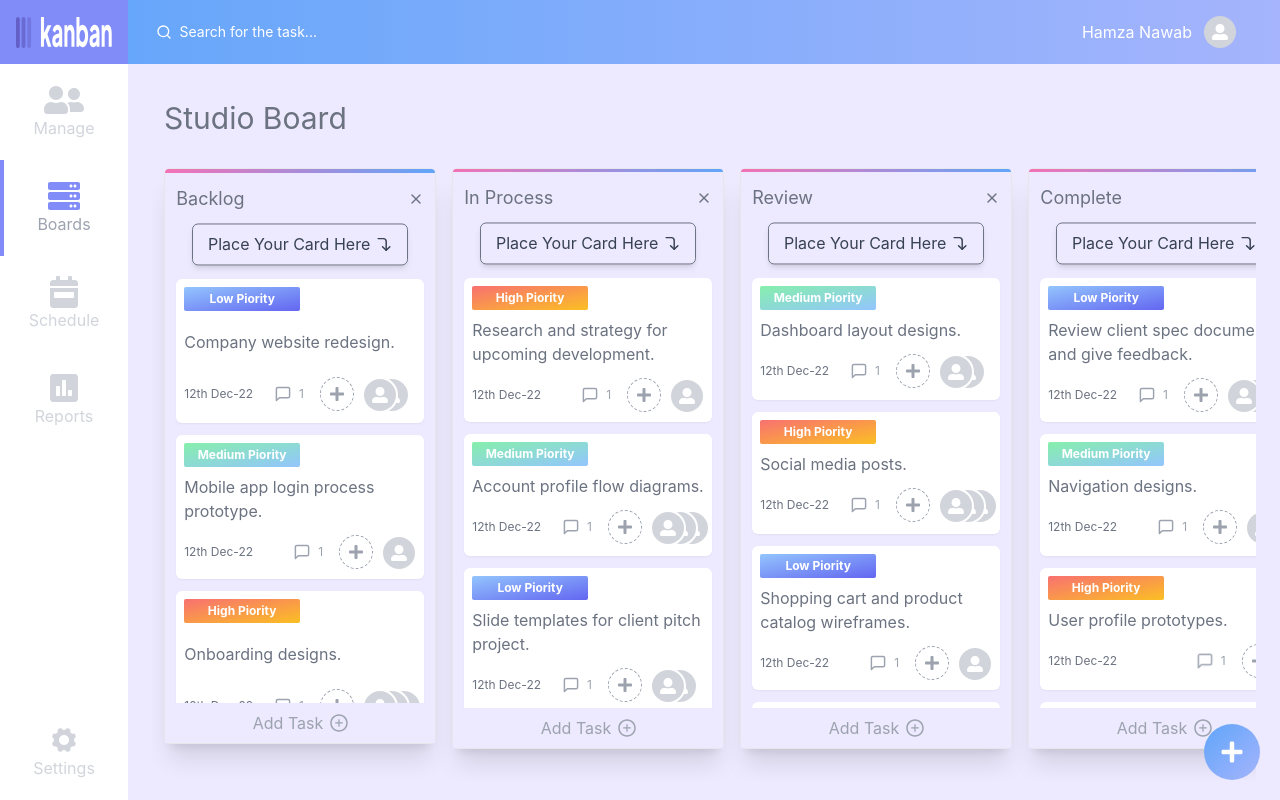
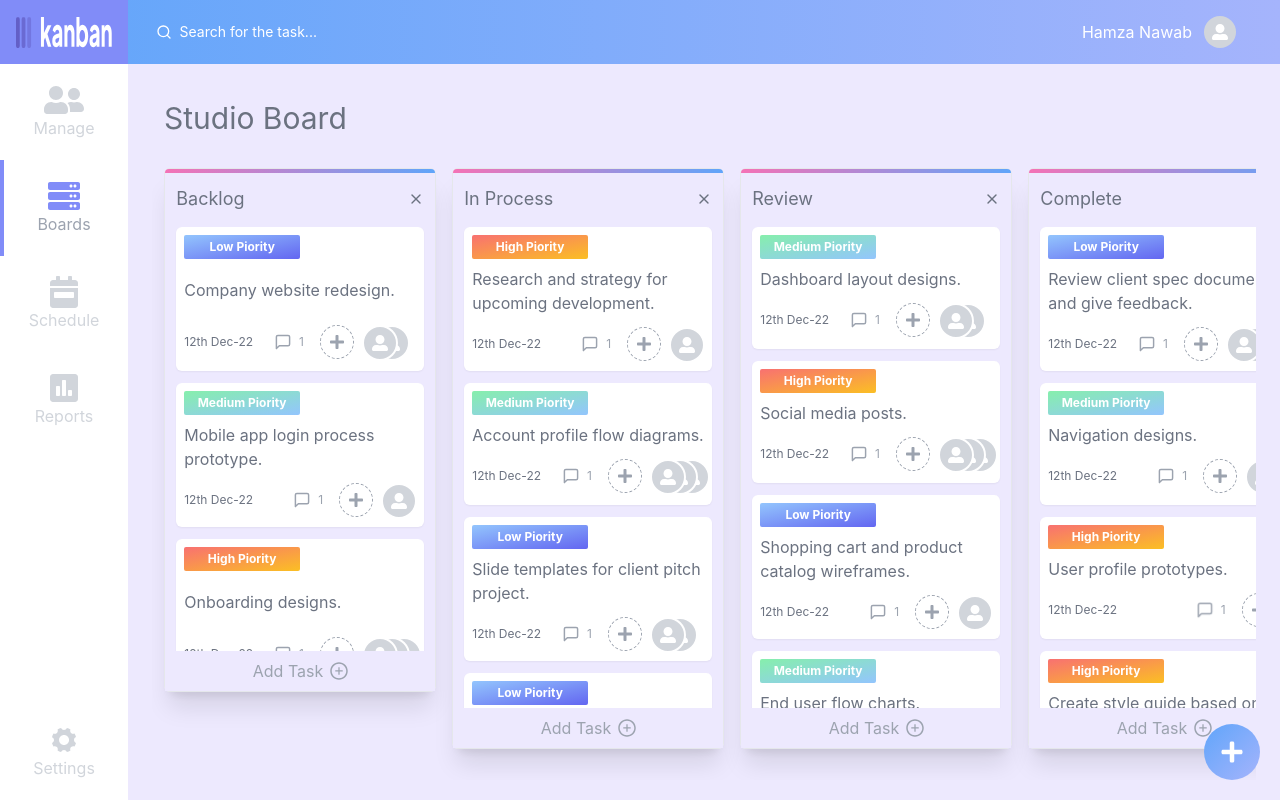
Before and after one commit to blazenn2/Task-Management-App, a React (Create React App) app: page /boards in a window 1280 px wide. Built offline with nearby package versions, Linux system fonts and the light colour scheme.

Commit message:
Initialization of comment section

```diff
--- a/src/components/card-holder/index.jsx
+++ b/src/components/card-holder/index.jsx
@@ -11,48 +11,66 @@ const CardHolder = (props) => {
     const headingGradient = ["from-fuchsia-400 to-pink-600", "from-blue-300 to-indigo-500", "from-green-300 to-blue-300", "from-red-400 to-amber-400", "from-pink-400 to-blue-400", "from-orange-300 to-amber-600"];
     const randomIndex = useMemo(() => Math.floor(Math.random() * headingGradient.length), [headingGradient.length]);
 
-    const boardDrag = useRef();
     const dragItem = useRef();
     const dragOverItem = useRef();
+    const cardTransferFlag = useRef();
 
     const onDragStart = (position, e, boardIndex) => {
-        boardDrag.current.classList.add("opacity-100", "h-10", "flex");
-        boardDrag.current.classList.remove("opacity-0", "h-0", "hidden");
+        [...document.querySelectorAll(".card-drop")].forEach(value => {
+            value.classList.add("opacity-100", "h-10", "px-3", "py-2");
+            value.classList.remove("opacity-0", "h-0", "p-0", "!mt-0");
+            [...value.children].forEach(val => val.classList.remove("h-0"));
+        });
         dragItem.current = { cardIndex: position, boardIndex: boardIndex };
-        e.target.classList.add("opacity-50");
+        e.target.classList.add("!opacity-50");
+        e.dataTransfer.setData('text/html', `${position}:${boardIndex}`);
     };
 
     const onDragEnter = (position, e, boardIndex) => {
+        cardTransferFlag.current = false;
         dragOverItem.current = { cardIndex: position, boardIndex: boardIndex };
         if (boardIndex === dragItem.current?.boardIndex) {
-            if (e.target.id) e.target.classList.add("animate-pulse");
-            else e.target.closest(`#card-${position}`).classList.add("animate-pulse");
+            if (e.target.id) e.target.classList.add("motion-safe:animate-pulse");
+            else e.target.closest(`#card-${position}`).classList.add("motion-safe:animate-pulse");
         }
     };
 
     const onDragLeave = (e, position, boardIndex) => {
         if (boardIndex === dragItem.current?.boardIndex) {
-            if (e.target.id) e.target.classList.remove("animate-pulse");
-            else e.target.closest(`#card-${position}`).classList.remove("animate-pulse");
+            if (e.target.id) e.target.classList.remove("motion-safe:animate-pulse");
+            else e.target.closest(`#card-${position}`).classList.remove("motion-safe:animate-pulse");
         }
     };
 
     const onDragOver = (e, boardIndex) => {
+        cardTransferFlag.current = false;
         e.preventDefault();
         if (boardIndex === dragItem.current?.boardIndex) {
             if (e.target.id) {
-                if (![...e.target.classList].includes("animate-pulse")) e.target.classList.add("animate-pulse");
+                if (![...e.target.classList].includes("motion-safe:animate-pulse")) e.target.classList.add("motion-safe:animate-pulse");
             } else {
-                if (![...e.target.closest(`#card-${dragOverItem.current.cardIndex}`)?.classList]?.includes("animate-pulse")) e.target.closest(`#card-${dragOverItem.current.cardIndex}`).classList.add("animate-pulse");
+                if (![...e.target.closest(`#card-${dragOverItem.current.cardIndex}`)?.classList]?.includes("motion-safe:animate-pulse")) e.target.closest(`#card-${dragOverItem.current.cardIndex}`).classList.add("motion-safe:animate-pulse");
             }
         }
     };
 
     const onDragEnd = (e) => {
-        boardDrag.current.classList.remove("opacity-100", "h-10", "flex");
-        boardDrag.current.classList.add("opacity-0", "h-0", "hidden");
-        if ([...e.target.classList].includes("opacity-50")) e.target.classList.remove("opacity-50");
-        if (dragItem.current?.boardIndex === dragOverItem.current?.boardIndex) {
+        [...document.querySelectorAll(".card-drop")].forEach(value => {
+            value.classList.remove("opacity-100", "h-10", "px-3", "py-2");
+            value.classList.add("opacity-0", "h-0", "p-0", "!mt-0");
+            [...value.children].forEach(val => val.classList.add("h-0"));
+        });
+        if ([...e.target.classList].includes("!opacity-50")) e.target.classList.remove("!opacity-50");
+    };
+
+    const onDrop = (e, position) => {
+        if (e.target.id) {
+            e.target.classList.remove("motion-safe:animate-pulse");
+        } else {
+            e.target.closest(`#card-${position}`).classList.remove("motion-safe:animate-pulse");
+        }
+
+        if (dragItem.current?.boardIndex === dragOverItem.current?.boardIndex && dragItem.current?.cardIndex !== dragOverItem.current?.cardIndex && cardTransferFlag.current === false) {
             const tempData = [...props.data[props.index].cards];
             const dragContent = tempData[dragItem.current.cardIndex];
             tempData.splice(dragItem.current.cardIndex, 1);
@@ -65,32 +83,48 @@ const CardHolder = (props) => {
         }
     };
 
-    const onDrop = (e, position) => {
-        if (e.target.id) {
-            e.target.classList.remove("animate-pulse");
-        } else {
-            e.target.closest(`#card-${position}`).classList.remove("animate-pulse");
-        }
+    const btnClickHandler = (e) => props.triggerModal(e);
+
+    const msgClickHandler = (e) => props.comments(e);
+
+    const newBoardCardDragOver = (e) => {
+        cardTransferFlag.current = true;
+        console.log(dragItem.current, dragOverItem.current, cardTransferFlag.current)
+        e.target.closest(".card-drop").classList.add("bg-violet-200")
+        e.stopPropagation();
+        e.preventDefault();
+    }
+
+    const newBoardCardDragLeave = (e) => {
+        e.target.closest(".card-drop").classList.remove("bg-violet-200");
     };
 
-    const btnClickHandler = (e) => props.triggerModal(e);
+    const newBoardCardDrop = (e) => {
+        e.target.closest(".card-drop").classList.remove("bg-violet-200");
+        const [card, board] = e.dataTransfer.getData("text/html").split(":");
+        if (Number(board) !== props.index) {
+            const taskData = props.data;
+            const newTaskData = taskData.map((value, i) => i === Number(props.index) ? { ...value, cards: [props.data[board].cards[card], ...value.cards] } : Number(board) === i ? { ...value, cards: value.cards.filter((_, ind) => ind !== Number(card)) } : value);
+            props.changeData(newTaskData);
+        }
+    }
 
     return (
         <motion.div initial={{ opacity: 0 }} animate={{ opacity: 1 }} exit={{ opacity: 0, y: 400 }} transition={{ duration: 1 }} id={`board-${props.index}`} className={cardHolderCSS()}>
-            <div className={`w-full h-1 rounded-t bg-gradient-to-r ${headingGradient[randomIndex]} `}></div>
+            <div className={`w-full min-h-[0.25rem] rounded-t bg-gradient-to-r ${headingGradient[randomIndex]} `}></div>
             <div className="w-11/12 justify-self-center flex items-center justify-between">
                 <h1 className="text-lg text-gray-500">{props.title}</h1>
                 <button>
                     <FiX className='text-gray-500' onClick={(e) => props.removeBoard(props.index, e)} />
                 </button>
             </div>
-            <div ref={boardDrag} className="flex items-center px-3 py-2 justify-around w-4/5 animate-bounce border border-gray-500 rounded-md shadow-md transition-all delay-500">
-                <p className='text-gray-700'>Place Your Card Here</p>
-                <FiCornerRightDown className='text-gray-700 scale-110' />
+            <div className="card-drop !mt-0 h-0 flex opacity-0 p-0 items-center justify-around w-4/5 animate-bounce border border-gray-500 rounded-md shadow-md transition-all ease-in-out" draggable={true} onDrop={newBoardCardDrop} onDragOver={newBoardCardDragOver} onDragLeave={newBoardCardDragLeave}>
+                <p className='text-gray-700 h-0 md:text-base text-xs'>Place Your Card Here</p>
+                <FiCornerRightDown className='text-gray-700 md:scale-110 scale-90 h-0' />
             </div>
             <div className="space-y-3 w-full h-[80%] flex flex-col items-center overflow-y-scroll">
                 <AnimatePresence>
-                    {props.card?.map((value, i) => <Card key={i} participants={value.participants} onBtnClick={btnClickHandler} boardIndex={props.index} index={i} text={value.text} piority={value.piority} dragStart={onDragStart} dragEnter={onDragEnter} dragLeave={onDragLeave} dragEnd={onDragEnd} dragOver={onDragOver} drop={onDrop} />)}
+                    {props.card?.map((value, i) => <Card key={i} onMsgClick={msgClickHandler} participants={value.participants} onBtnClick={btnClickHandler} boardIndex={props.index} index={i} text={value.text} piority={value.piority} dragStart={onDragStart} dragEnter={onDragEnter} dragLeave={onDragLeave} dragEnd={onDragEnd} dragOver={onDragOver} drop={onDrop} />)}
                 </AnimatePresence>
             </div>
             <div className="absolute bottom-0 w-full h-10 flex items-center justify-center bg-violet-100 z-30">
--- a/src/components/card/index.jsx
+++ b/src/components/card/index.jsx
@@ -13,10 +13,10 @@ const Card = (props) => {
             <div className="text-gray-500 lg:text-base md:text-sm text-xs">{props.text}</div>
             <div className="flex justify-end items-center w-full">
                 <div className="hidden lg:block text-xs text-gray-500 grow">12th Dec-22</div>
-                <div className="lg:px-3 grow flex items-center justify-start lg:justify-end space-x-2 text-gray-400 hover:text-gray-500 cursor-pointer">
+                <button onClick={e => props.onMsgClick(e)} className="lg:px-3 grow flex items-center justify-start lg:justify-end space-x-2 text-gray-400 hover:text-gray-500 cursor-pointer">
                     <FiMessageSquare className='scale-110' />
                     <span className='text-xs'>1</span>
-                </div>
+                </button>
                 <button onClick={e => props.onBtnClick(e)} className="md:p-2 p-1 m-1 border border-dashed border-gray-400 rounded-full hover:bg-gray-100"><FaPlus className='text-gray-400 p-1 md:p-0' /></button>
                 <div className={`relative block min-h-[2rem] md:min-h-[0rem] h-full ${props.participants.length === 0 ? "" : props.participants.length > 1 ? "lg:w-3/12 w-1/3" : "lg:w-2/12 w-1/4"} `}>
                     {props.participants.length === 1 ? <UserCircle buttonClassName="absolute border-2 border-white left-0 z-20 cursor-default" /> : props.participants.length === 2 ? <><UserCircle buttonClassName="absolute border-2 border-white left-0 z-20 cursor-default" /><UserCircle buttonClassName="absolute border-2 border-white left-3 z-10 cursor-default" /></> : props.participants.length >= 3 ? <><UserCircle buttonClassName="absolute border-2 border-white left-0 z-20 cursor-default" /><UserCircle buttonClassName="absolute border-2 border-white left-3 z-10 cursor-default" /><UserCircle buttonClassName="absolute border-2 border-white left-6 cursor-default" /></> : null}
--- /dev/null
+++ b/src/custom hooks/useBoardData.js
@@ -0,0 +1,18 @@
+import { useEffect, useState } from 'react'
+
+const useBoardData = (props) => {
+    const [boardData, setBoardData] = useState();
+
+    useEffect(() => {
+        setBoardData([
+            { id: "21jk3j21", title: "Backlog", cards: [{ text: "Company website redesign.", piority: 0, participants: ["Hamza Nawab", "Rahim Nawab"] }, { text: "Mobile app login process prototype.", piority: 1, participants: ["Bruce Wayne"] }, { text: "Onboarding designs.", piority: 2, participants: "Tony Stark" }] },
+            { id: "3h5lkhklk", title: "In Process", cards: [{ text: "Research and strategy for upcoming development.", piority: 2, participants: ["Tony Stark"] }, { text: "Account profile flow diagrams.", piority: 1, participants: ["Bruce Wayne", "Tony Stark", "Hamza Nawab"] }, { text: "Slide templates for client pitch project.", piority: 0, participants: ["Hamza Nawab", "Tony Stark"] }, { text: "Review administrator console designs.", piority: 0, participants: "Bruce Wayne" }] },
+            { id: "jkl12j4d2", title: "Review", cards: [{ text: "Dashboard layout designs.", piority: 1, participants: ["Rahim Nawab", "Khuzaima Nawab"] }, { text: "Social media posts.", piority: 2, participants: ["Rahim Nawab", "Hamza Nawab", "Khuzaima Nawab", "Bruce Wayne", "Tony Stark"] }, { text: "Shopping cart and product catalog wireframes.", piority: 0, participants: ["Khuzaima Nawab"] }, { text: "End user flow charts.", piority: 1, participants: ["Bruce Wayne", "Rahim Nawab"] }] },
+            { id: "h12uhuk12", title: "Complete", cards: [{ text: "Review client spec document and give feedback.", piority: 0, participants: ["Hamza Nawab", "Tony Stark"] }, { text: "Navigation designs.", piority: 1, participants: ["Hamza Nawab"] }, { text: "User profile prototypes.", piority: 2, participants: [] }, { text: "Create style guide based on previous feedback.", piority: 2, participants: ["Rahim Nawab", "Hamza Nawab"] }] },
+        ])
+    }, []);
+
+    return ([boardData, setBoardData])
+}
+
+export default useBoardData
--- a/src/pages/Boards.js
+++ b/src/pages/Boards.js
@@ -8,6 +8,7 @@ import Input from '../components/inputs';
 import DropDown from '../components/dropdowns/dropdown';
 import MultiSelectDropdown from '../components/dropdowns/multi-select-dropdown';
 import { FaPlus } from 'react-icons/fa';
+import useBoardData from '../custom hooks/useBoardData';
 
 
 const Boards = () => {
@@ -26,12 +27,11 @@ const Boards = () => {
     const piority = useRef();
     const taskName = useRef();
 
-    const [boardData, setBoardData] = useState([
-        { id: "21jk3j21", title: "Backlog", cards: [{ text: "Company website redesign.", piority: 0, participants: ["Hamza Nawab", "Rahim Nawab"] }, { text: "Mobile app login process prototype.", piority: 1, participants: ["Bruce Wayne"] }, { text: "Onboarding designs.", piority: 2, participants: "Tony Stark" }] },
-        { id: "3h5lkhklk", title: "In Process", cards: [{ text: "Research and strategy for upcoming development.", piority: 2, participants: ["Tony Stark"] }, { text: "Account profile flow diagrams.", piority: 1, participants: ["Bruce Wayne", "Tony Stark", "Hamza Nawab"] }, { text: "Slide templates for client pitch project.", piority: 0, participants: ["Hamza Nawab", "Tony Stark"] }, { text: "Review administrator console designs.", piority: 0, participants: "Bruce Wayne" }] },
-        { id: "jkl12j4d2", title: "Review", cards: [{ text: "Dashboard layout designs.", piority: 1, participants: ["Rahim Nawab", "Khuzaima Nawab"] }, { text: "Social media posts.", piority: 2, participants: ["Rahim Nawab", "Hamza Nawab", "Khuzaima Nawab", "Bruce Wayne", "Tony Stark"] }, { text: "Shopping cart and product catalog wireframes.", piority: 0, participants: ["Khuzaima Nawab"] }, { text: "End user flow charts.", piority: 1, participants: ["Bruce Wayne", "Rahim Nawab"] }] },
-        { id: "h12uhuk12", title: "Complete", cards: [{ text: "Review client spec document and give feedback.", piority: 0, participants: ["Hamza Nawab", "Tony Stark"] }, { text: "Navigation designs.", piority: 1, participants: ["Hamza Nawab"] }, { text: "User profile prototypes.", piority: 2, participants: [] }, { text: "Create style guide based on previous feedback.", piority: 2, participants: ["Rahim Nawab", "Hamza Nawab"] }] },
-    ]);
+    // Refs for comments
+    const commentModal = useRef();
+
+    const [boardData, setBoardData] = useBoardData();
+
     const [newTaskParticipants, setNewTaskParticipants] = useState([{ name: "Hamza Nawab", checked: false }, { name: "Rahim Nawab", checked: false }, { name: "Khuzaima Nawab", checked: false }, { name: "Tony Stark", checked: false }, { name: "Bruce Wayne", checked: false }]);
     const [addRemoveParticipants, setAddRemoveParticipants] = useState([{ name: "Hamza Nawab", checked: false }, { name: "Rahim Nawab", checked: false }, { name: "Khuzaima Nawab", checked: false }, { name: "Tony Stark", checked: false }, { name: "Bruce Wayne", checked: false }]);
     const [participantsList, setParticipantsList] = useState([]);
@@ -39,6 +39,11 @@ const Boards = () => {
     const removeBoardHandler = (index, e) => setBoardData(boardData.filter((_, i) => i !== index));
 
     // <========= Functions to trigger modals ==========> //
+    const triggerCommentsModal = (e) => {
+        commentModal.current.triggerModal();
+        console.log(e);
+    };
+
     const triggerParticipantsModal = (e) => {
         participantsModal.current.triggerModal();
         cardNumber.current = e.target.closest(".card").id.split("-")[1];
@@ -97,6 +102,19 @@ const Boards = () => {
     return (
         <AnimatePresence>
             <motion.div initial={{ opacity: 0 }} animate={{ opacity: 1 }} exit={{ opacity: 0 }} transition={{ duration: 0.5 }} className="absolute bottom-0 right-0 flex grow flex-col items-end md:w-[90%] w-10/12 h-screen pt-20 px-6 bg-violet-100 overflow-auto">
+                {/* Modal of comments */}
+                <Modal ref={commentModal} heading="Comments" buttonText="Close" onSave={() => commentModal.current.triggerModal()}>
+                    <div className='w-full flex flex-col items-center justify-center space-y-2'>
+                        <div className='w-11/12 rounded-md space-y-1'>
+                            <p><span className='font-bold'>Heading:</span> This is a new world :D</p>
+                            <p><span className='font-bold'>Details:</span> Lorem Ipsum is simply dummy text of the printing and typesetting industry. Lorem Ipsum has been the industry's standard dummy text ever since the 1500s, when an unknown printer took a galley of type and scrambled it to make a type specimen book. It has survived not only five centuries, but also the leap into electronic typesetting, remaining essentially unchanged. It was popularised in the 1960s with the release of Letraset sheets containing Lorem Ipsum passages, and more recently with desktop publishing software like Aldus PageMaker including versions of Lorem Ipsum.</p>
+                        </div>
+                        <hr className='bg-gray-300 w-[95%]' />
+                        <div className='w-11/12'>
+
+                        </div>
+                    </div>
+                </Modal>
                 {/* Modal of adding/remove participant for specific cards button */}
                 <Modal ref={participantsModal} heading="Assign/Dismiss Participants" buttonText="Save changes" onSave={manuplateParticipants}>
                     <div className='flex justify-between grow w-full p-3 space-x-4'>
@@ -153,7 +171,7 @@ const Boards = () => {
                 <div className="w-full py-5 mb-3 text-3xl text-gray-500 px-3">Studio Board</div>
                 <div className='flex space-x-4 h-[85%] min-h-[28rem] overflow-x-auto w-full px-3'>
                     <AnimatePresence>
-                        {boardData.length > 0 ? boardData.map((value, i) => <CardHolder addTaskHandler={triggerAddCardModal} triggerModal={triggerParticipantsModal} key={value.title} id={value.id} index={i} title={value.title} card={value.cards} removeBoard={removeBoardHandler} changeData={setBoardData} data={boardData} />) : <h1>No boards</h1>}
+                        {boardData?.length > 0 ? boardData.map((value, i) => <CardHolder comments={triggerCommentsModal} addTaskHandler={triggerAddCardModal} triggerModal={triggerParticipantsModal} key={value.title} id={value.id} index={i} title={value.title} card={value.cards} removeBoard={removeBoardHandler} changeData={setBoardData} data={boardData} />) : <h1>No boards</h1>}
                     </AnimatePresence>
                 </div>
                 <div className='fixed bottom-5 right-5 bg-gradient-to-br from-blue-400 to-indigo-300 w-10 h-10 md:w-14 md:h-14 rounded-full flex items-center justify-center hover:brightness-110 active:brightness-90 z-50' onClick={e => triggerAddBoardModal()}><FaPlus className='text-white scale-150 p-1 md:p-0' /></div>
```
